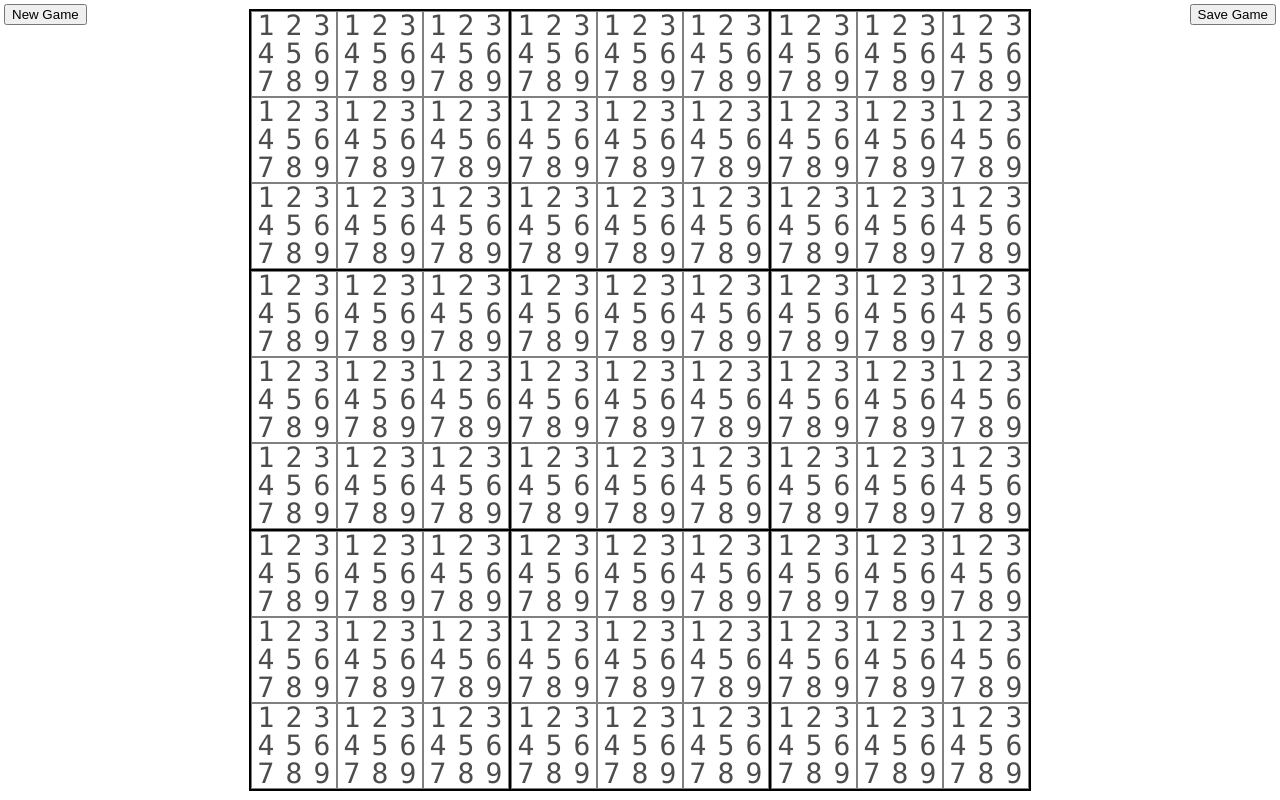
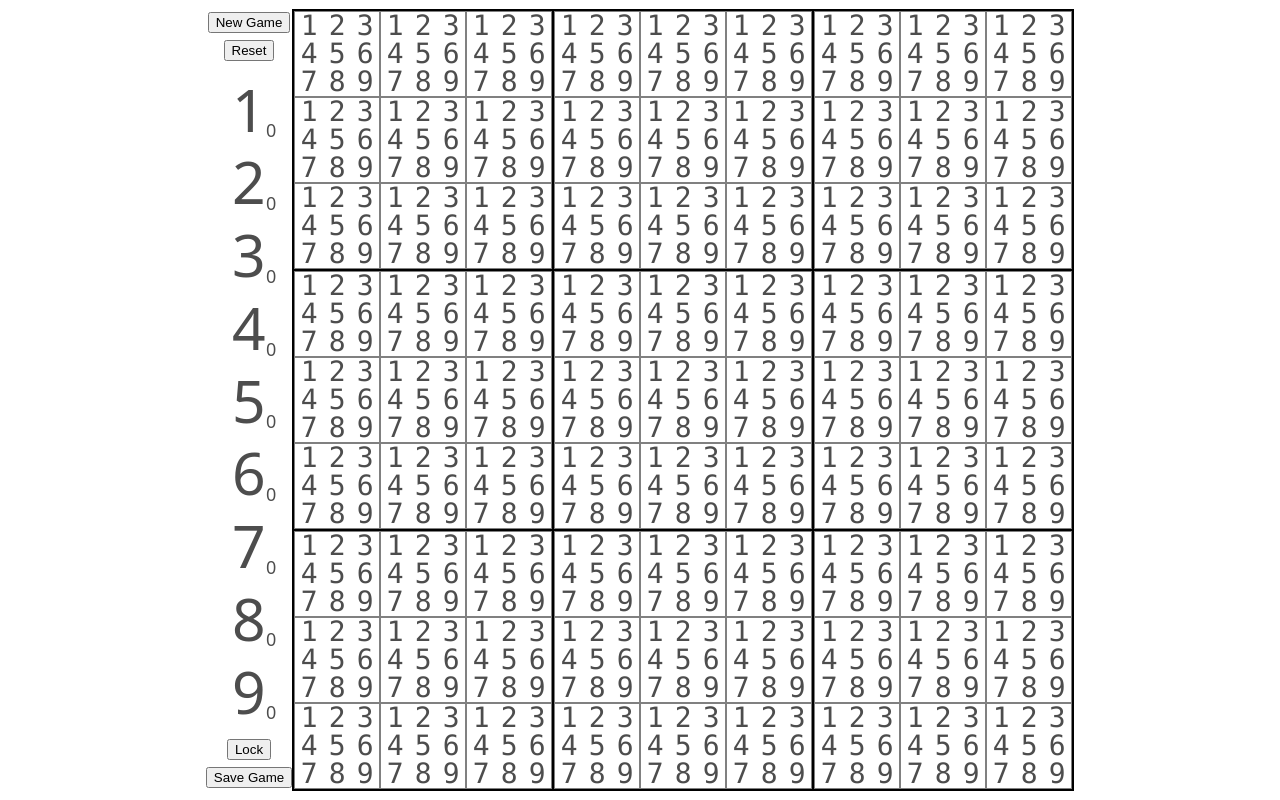
Before and after one commit to jshall/sudoku, a React (Vite) app: page / in a window 1280 px wide. Built offline with nearby package versions, Linux system fonts and the light colour scheme; a web font is replaced by a local one.

Commit message:
new control scheme

```diff
--- a/src/Sudoku/Game.ts
+++ b/src/Sudoku/Game.ts
@@ -8,14 +8,14 @@ export class Game {
   public readonly columns: readonly (readonly Cell[])[];
   public readonly rows: readonly (readonly Cell[])[];
   public readonly blocks: readonly (readonly Cell[])[];
-  public readonly tokens: readonly string[];
+  public readonly tokens: readonly { token: string; count: number }[];
   public readonly valueUpdates = createDispatcher();
 
   constructor(init: number | [string[][], string[][]?]) {
     const size = (this.size =
       typeof init === "number" ? init : Math.sqrt(init[0].length));
     const length = (this.length = size * size);
-    this.tokens = getTokens(size);
+    this.tokens = getTokens(size).map((token) => ({ token, count: 0 }));
 
     const columns: Group[] = (this.columns = []);
     const rows: Group[] = (this.rows = []);
@@ -85,20 +85,22 @@ export class Game {
       this.rows.map((g) =>
         g.map(
           ({ value, locked }) =>
-            (locked ? this.tokens[value!] : undefined) ?? "-",
+            (locked ? this.tokens[value!].token : undefined) ?? "-",
         ),
       ),
       this.rows.map((g) =>
         g.map(
           ({ value, locked }) =>
-            (!locked ? this.tokens[value!] : undefined) ?? "-",
+            (!locked ? this.tokens[value!].token : undefined) ?? "-",
         ),
       ),
     ];
   }
   public load(pen: string[][], pencil?: string[][]) {
     this.clear(true, true);
-    const tokenValues = Object.fromEntries(this.tokens.map((t, v) => [t, v]));
+    const tokenValues = Object.fromEntries(
+      this.tokens.map(({ token }, v) => [token, v]),
+    );
     this.rows.forEach((row, r) =>
       row.forEach((cell, c) => {
         cell.value = tokenValues[pen[r][c]];
--- a/src/components/App.tsx
+++ b/src/components/App.tsx
@@ -1,7 +1,8 @@
-import { useMemo } from "react";
+import { useEffect, useMemo } from "react";
 import { Game } from "../Sudoku";
 import Board from "./Board";
 import { AppContext, useAppContext } from "./AppContext";
+import { Tokens } from "./Tokens";
 
 export default function App() {
   const game = useMemo(() => {
@@ -9,16 +10,34 @@ export default function App() {
     return new Game(gameState ? JSON.parse(gameState) : 3);
   }, []);
   const ctx = useAppContext(game);
-  const { saveGame, newGame } = ctx;
+
+  useEffect(() => {
+    const app = document.getElementById("root")!;
+    const g = game.size;
+    function resize() {
+      const layout =
+        window.visualViewport!.width > window.visualViewport!.height
+          ? "landscape"
+          : "portrait";
+      const b = Math.min(
+        window.visualViewport!.width,
+        window.visualViewport!.height,
+      );
+      const n = Math.floor((((b - 2) / g - 2) / g - 2) / g);
+      const t = g * n;
+      app.className = layout;
+      app.style.setProperty("--width-note", `${n}px`);
+      app.style.setProperty("--width-tile", `${t}px`);
+      app.style.setProperty("--grid", `repeat(${g}, 1fr)`);
+    }
+    resize();
+    addEventListener("resize", resize);
+    return () => removeEventListener("resize", resize);
+  }, [game.size]);
 
   return (
     <AppContext value={ctx}>
-      <button type="button" className="save" onClick={() => saveGame(game)}>
-        Save Game
-      </button>
-      <button type="button" className="new" onClick={() => newGame(game)}>
-        New Game
-      </button>
+      <Tokens />
       <Board />
     </AppContext>
   );
--- a/src/components/AppContext.tsx
+++ b/src/components/AppContext.tsx
@@ -15,8 +15,10 @@ export function useAppContext(game: Game) {
     game.valueUpdates.subscribe,
     () => game.solved,
   );
+  const [tokens, setTokens] = useState(game.tokens);
 
   function newGame(game: Game) {
+    setHighlightValue(null);
     if (game.size === 3)
       fetch("https://sudoku-api.vercel.app/api/dosuku")
         .then((res) => res.json())
@@ -35,7 +37,16 @@ export function useAppContext(game: Game) {
 
   useEffect(() => {
     window.game = game;
-  }, [game]);
+    return game.valueUpdates.subscribe(() => setTokens([...game.tokens]));
+  }, [game, game.size]);
 
-  return { game, highlightValue, setHighlightValue, solved, newGame, saveGame };
+  return {
+    game,
+    highlightValue,
+    setHighlightValue,
+    solved,
+    tokens,
+    newGame,
+    saveGame,
+  };
 }
--- a/src/components/Board.tsx
+++ b/src/components/Board.tsx
@@ -1,32 +1,13 @@
-import { useContext, useEffect, useRef } from "react";
+import { useContext } from "react";
 import { cx } from "../utils";
 import { Tile } from "./Tile";
 import { AppContext } from "./AppContext";
 
 export default function Board() {
-  const element = useRef<HTMLDivElement>(null);
   const { game, solved } = useContext(AppContext)!;
 
-  useEffect(() => {
-    const g = game.size;
-    function resize() {
-      const b = Math.min(
-        window.visualViewport!.width,
-        window.visualViewport!.height,
-      );
-      const n = Math.floor((((b - 2) / g - 2) / g - 2) / g);
-      const t = g * n;
-      element.current?.style.setProperty("--width-note", `${n}px`);
-      element.current?.style.setProperty("--width-tile", `${t}px`);
-      element.current?.style.setProperty("--grid", `repeat(${g}, 1fr)`);
-    }
-    resize();
-    addEventListener("resize", resize);
-    return () => removeEventListener("resize", resize);
-  }, [game.size]);
-
   return (
-    <div className={cx("board grid", { solved })} ref={element}>
+    <div className={cx("board grid no-select", { solved })}>
       {game.blocks.map((group, i) => (
         <div key={i} className={cx("block grid")}>
           {group.map((cell, i) => (
--- a/src/components/TileContext.tsx
+++ b/src/components/TileContext.tsx
@@ -18,8 +18,14 @@ export function useCellContext(cell: Cell) {
     () => noteString.split("|") as ("used" | "unlikely" | "possible")[],
     [noteString],
   );
+  const mustBe = useMemo(() => {
+    const possible = notes
+      .map((n, i) => (n === "possible" ? i : null))
+      .filter((i) => i !== null);
+    return possible.length === 1 ? possible[0] : null;
+  }, [notes]);
 
-  return { cell, value, locked, notes };
+  return { cell, value, locked, notes, mustBe };
 }
 
 export const TileContext = createContext<ReturnType<
--- a/src/components/TileNotes.tsx
+++ b/src/components/TileNotes.tsx
@@ -1,42 +1,55 @@
-import { useContext, useMemo, type MouseEvent } from "react";
+import { useContext, useMemo, type UIEvent } from "react";
 import { cx } from "../utils";
 import { TileContext } from "./TileContext";
 import { AppContext } from "./AppContext";
 
 export function TileNotes() {
-  const { game, highlightValue, setHighlightValue } = useContext(AppContext)!;
-  const { cell, notes } = useContext(TileContext)!;
+  const { highlightValue, tokens } = useContext(AppContext)!;
+  const { cell, notes, mustBe } = useContext(TileContext)!;
   const highlight = useMemo(
     () => highlightValue !== null && notes[highlightValue] === "possible",
     [highlightValue, notes],
   );
-
-  function events(i: number) {
-    let clickTimer: number | null;
-    return notes[i] === "used"
-      ? {}
-      : {
+  const events = useMemo(() => {
+    const base =
+      highlightValue !== null && notes[highlightValue] !== "used"
+        ? {
+            onContextMenu(e: UIEvent) {
+              e.preventDefault();
+              cell.toggleNote(highlightValue!);
+            },
+          }
+        : {};
+    return highlight
+      ? {
+          ...base,
           onClick() {
-            if (!clickTimer)
-              clickTimer = setTimeout(() => (cell.value = i), 250);
+            // eslint-disable-next-line react-hooks/immutability
+            cell.value = highlightValue;
           },
-          onDoubleClick() {
-            clearTimeout(clickTimer!);
-            clickTimer = null;
-            cell.toggleNote(i);
-          },
-          onContextMenu(e: MouseEvent) {
-            e.preventDefault();
-            setHighlightValue(i);
-          },
-        };
-  }
+        }
+      : mustBe !== null
+        ? {
+            ...base,
+            onClick() {
+              // eslint-disable-next-line react-hooks/immutability
+              cell.value = mustBe;
+            },
+          }
+        : base;
+  }, [cell, highlight, highlightValue, notes, mustBe]);
 
   return (
-    <div className={cx("tile grid", { highlight })}>
+    <div
+      className={cx("tile grid", {
+        clickable: "onClick" in events || "onContextMenu" in events,
+        highlight,
+      })}
+      {...events}
+    >
       {notes.map((note, i) => (
-        <div key={i} className={cx("note flex", note)} {...events(i)}>
-          {note === "used" ? "" : game.tokens[i]}
+        <div key={i} className={cx("note flex", note)}>
+          {note === "used" ? "" : tokens[i].token}
         </div>
       ))}
     </div>
--- a/src/components/TileValue.tsx
+++ b/src/components/TileValue.tsx
@@ -1,27 +1,38 @@
-import { useContext } from "react";
+import { useContext, useMemo, type UIEvent } from "react";
 import { cx } from "../utils";
 import { AppContext } from "./AppContext";
 import { TileContext } from "./TileContext";
 
 export function TileValue() {
-  const { game, highlightValue, setHighlightValue } = useContext(AppContext)!;
+  const { highlightValue, setHighlightValue, tokens } = useContext(AppContext)!;
   const { cell, value, locked } = useContext(TileContext)!;
+  const events = useMemo(() => {
+    const base = {
+      onClick() {
+        setHighlightValue((val) => (val === value ? null : value));
+      },
+    };
+    return locked
+      ? base
+      : {
+          ...base,
+          onContextMenu(e: UIEvent) {
+            e.preventDefault();
+            // eslint-disable-next-line react-hooks/immutability
+            cell.value = null;
+          },
+        };
+  }, [cell, locked, setHighlightValue, value]);
   return (
     <div
       className={cx("tile flex value", {
+        clickable: "onClick" in events || "onContextMenu" in events,
         locked,
         highlight: cell.value === highlightValue,
       })}
-      onContextMenu={(e) => {
-        e.preventDefault();
-        // eslint-disable-next-line react-hooks/immutability
-        if (!locked) cell.value = null;
-      }}
-      onClick={() => {
-        setHighlightValue(value);
-      }}
+      {...events}
     >
-      {game.tokens[value!]}
+      {tokens[value!].token}
     </div>
   );
 }
--- /dev/null
+++ b/src/components/Tokens.tsx
@@ -0,0 +1,41 @@
+import { useContext } from "react";
+import { AppContext } from "./AppContext";
+import { cx } from "../utils";
+
+export function Tokens() {
+  const { game, highlightValue, newGame, setHighlightValue, saveGame, tokens } =
+    useContext(AppContext)!;
+
+  return (
+    <div id="tokens" className="flex">
+      <div className="flex column buttons">
+        <button type="button" onClick={() => newGame(game)}>
+          New Game
+        </button>
+        <button type="button" onClick={() => game.clear()}>
+          Reset
+        </button>
+      </div>
+      {tokens.map(({ token, count }, i) => (
+        <div
+          key={i}
+          className={cx("flex no-select clickable", {
+            highlight: highlightValue === i,
+          })}
+          onClick={() => setHighlightValue((v) => (i === v ? null : i))}
+        >
+          <div className="token">{token}</div>
+          <div className="count">{count}</div>
+        </div>
+      ))}
+      <div className="flex column buttons">
+        <button type="button" onClick={() => game.lock()}>
+          Lock
+        </button>
+        <button type="button" onClick={() => saveGame(game)}>
+          Save Game
+        </button>
+      </div>
+    </div>
+  );
+}
--- a/src/index.css
+++ b/src/index.css
@@ -51,6 +51,9 @@
   justify-content: center;
   flex-direction: column;
   box-sizing: border-box;
+  &.landscape {
+    flex-direction: row;
+  }
 }
 
 body {
@@ -101,14 +104,46 @@ code {
   background: var(--code-bg);
 }
 
-#root > button {
-  position: absolute;
-  top: 4px;
-  &.new {
-    left: 4px;
+.clickable {
+  cursor: pointer;
+}
+
+#tokens {
+  color: var(--pencil);
+  .landscape & {
+    flex-direction: column;
+    height: 100svh;
   }
-  &.save {
-    right: 4px;
+  .portrait & {
+    flex-direction: row;
+    width: 100svw;
+  }
+  > * {
+    flex: 1;
+    position: relative;
+    container: size;
+    &.highlight {
+      background: radial-gradient(var(--highlight) 50%, #fff0 85%);
+    }
+    > .token {
+      text-align: center;
+      font-size: calc(0.7 * var(--width-tile));
+      line-height: calc(0.7 * var(--width-tile));
+      .landscape & {
+        width: calc(0.7 * var(--width-tile));
+      }
+      .portrait & {
+        height: calc(0.7 * var(--width-tile));
+      }
+    }
+    > .count {
+      position: absolute;
+      bottom: 2px;
+      right: 2px;
+    }
+    &.buttons {
+      gap: 0.4em;
+    }
   }
 }
 
@@ -127,13 +162,19 @@ code {
   display: flex;
   justify-content: center;
   align-items: center;
+  &.column {
+    flex-direction: column;
+  }
+}
+
+.no-select {
+  -webkit-user-select: none;
+  user-select: none;
 }
 
 .board {
+  position: relative;
   border: var(--border-hard) 1px;
-
-  -webkit-user-select: none;
-  user-select: none;
 
   > .solved {
     display: none;
@@ -180,10 +221,8 @@ code {
   width: var(--width-tile, 1px);
   height: var(--width-tile, 1px);
   font-size: var(--width-tile, 1px);
-  cursor: pointer;
   &.locked {
     color: var(--pen);
-    cursor: default;
   }
 }
 
@@ -191,10 +230,6 @@ code {
   width: var(--width-note, 1px);
   height: var(--width-note, 1px);
   font-size: var(--width-note, 1px);
-  &.possible,
-  &.unlikely {
-    cursor: crosshair;
-  }
   &.unlikely {
     color: rgb(from var(--pencil) r g b / 0.2);
   }
```
Also changed, not shown: src/Sudoku/Cell.ts (+5 -3 lines).
